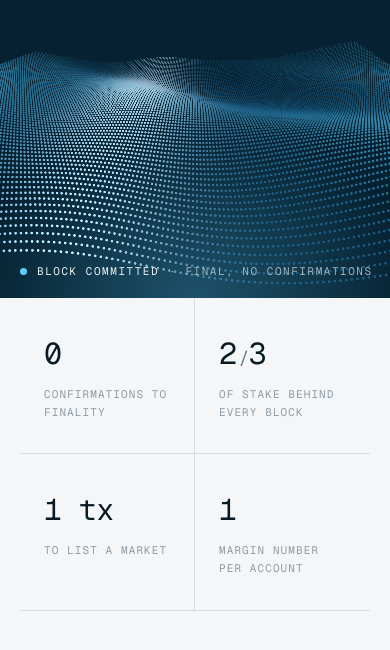
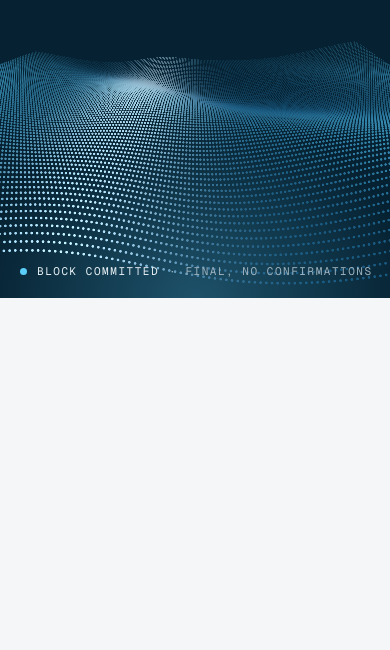
Before and after one commit to mtf-exchange/metaflux-site, an Astro site: page / in a window 390 px wide. Shown: the part 646-1296 px from the top of the page. Built offline with nearby package versions, Linux system fonts and the light colour scheme; Astro itself is replaced by a stand-in of ours; animation ran at ten frames a second.

Commit message:
site: drop the four-number strip
Co-Authored-By: Claude Fable 5.1 <noreply@anthropic.com>

```diff
--- a/public/site.css
+++ b/public/site.css
@@ -67,12 +67,6 @@ nav.site .actions .btn{padding:9px 16px;font-size:11px}
 .field .legend b{font-weight:400;color:var(--on-deep)}
 @keyframes commit{0%,3%{background:#fff;box-shadow:0 0 0 4px rgba(91,206,250,.35)}12%,100%{background:var(--aurora);box-shadow:0 0 0 0 rgba(91,206,250,0)}}
 .field .legend .r{position:absolute;right:48px;bottom:26px;left:auto}
-.stats{display:grid;grid-template-columns:repeat(4,1fr);border-bottom:1px solid var(--line)}
-.stats div{padding:32px 24px;border-right:1px solid var(--line)}
-.stats div:last-child{border-right:none}
-.stats b{display:block;font-family:var(--mono);font-weight:400;font-size:30px;letter-spacing:-.02em;color:var(--ink)}
-.stats b small{font-size:.6em;color:var(--mid);margin-left:2px}
-.stats span{display:block;margin-top:8px;font-family:var(--mono);font-size:11px;letter-spacing:.1em;text-transform:uppercase;color:var(--faint)}
 .sec{padding:120px 0 0}
 .sec h2{margin:14px 0 0;font-size:clamp(28px,3vw,40px);font-weight:400;line-height:1.15;letter-spacing:-.03em;max-width:26ch}
 .sec .lead{margin:20px 0 0;font-size:16.5px;line-height:1.6;color:var(--prose);max-width:62ch}
@@ -140,9 +134,6 @@ pre.code .k{color:var(--aurora)} pre.code .s{color:#f5c9d3} pre.code .c{color:va
 }
 @media(max-width:900px){
   .hero{grid-template-columns:1fr;gap:32px;padding:64px 20px 48px;align-items:start}
-  .stats{grid-template-columns:1fr 1fr}
-  .stats div:nth-child(2){border-right:none}
-  .stats div:nth-child(-n+2){border-bottom:1px solid var(--line)}
   .pillars{grid-template-columns:1fr}
   .pillars div{padding:28px 0}
   .pillars div+div{padding-left:0;border-left:none;border-top:1px solid var(--line)}
--- a/src/pages/index.astro
+++ b/src/pages/index.astro
@@ -34,13 +34,6 @@ import Nav from '../components/Nav.astro';
 </div>
 
 <div class="wrap">
-  <div class="stats">
-    <div><b>0</b><span>confirmations to finality</span></div>
-    <div><b>2<small>/</small>3</b><span>of stake behind every block</span></div>
-    <div><b>1 tx</b><span>to list a market</span></div>
-    <div><b>1</b><span>margin number per account</span></div>
-  </div>
-
   <section class="sec reveal" id="desk">
     <div class="kicker">The desk</div>
     <h2>Trade perpetuals and spot from a single account, against one margin number.</h2>
```
